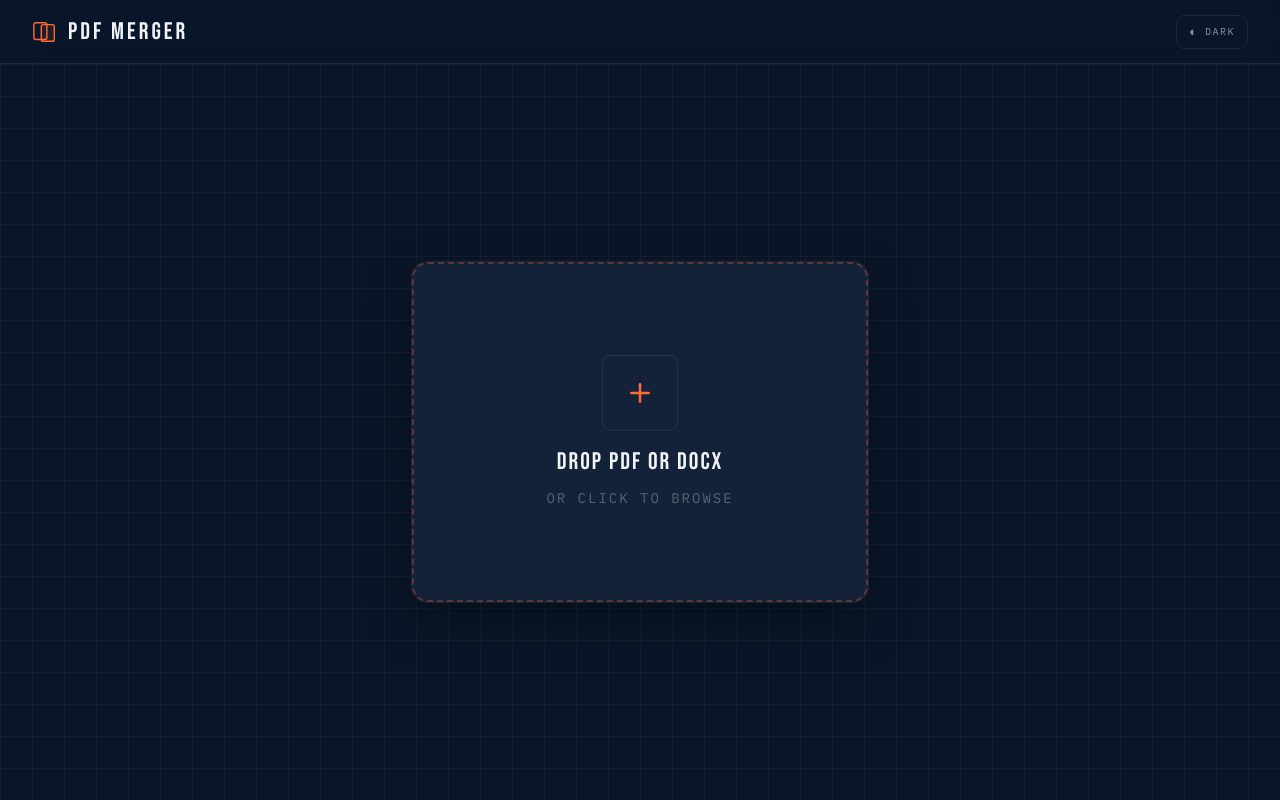
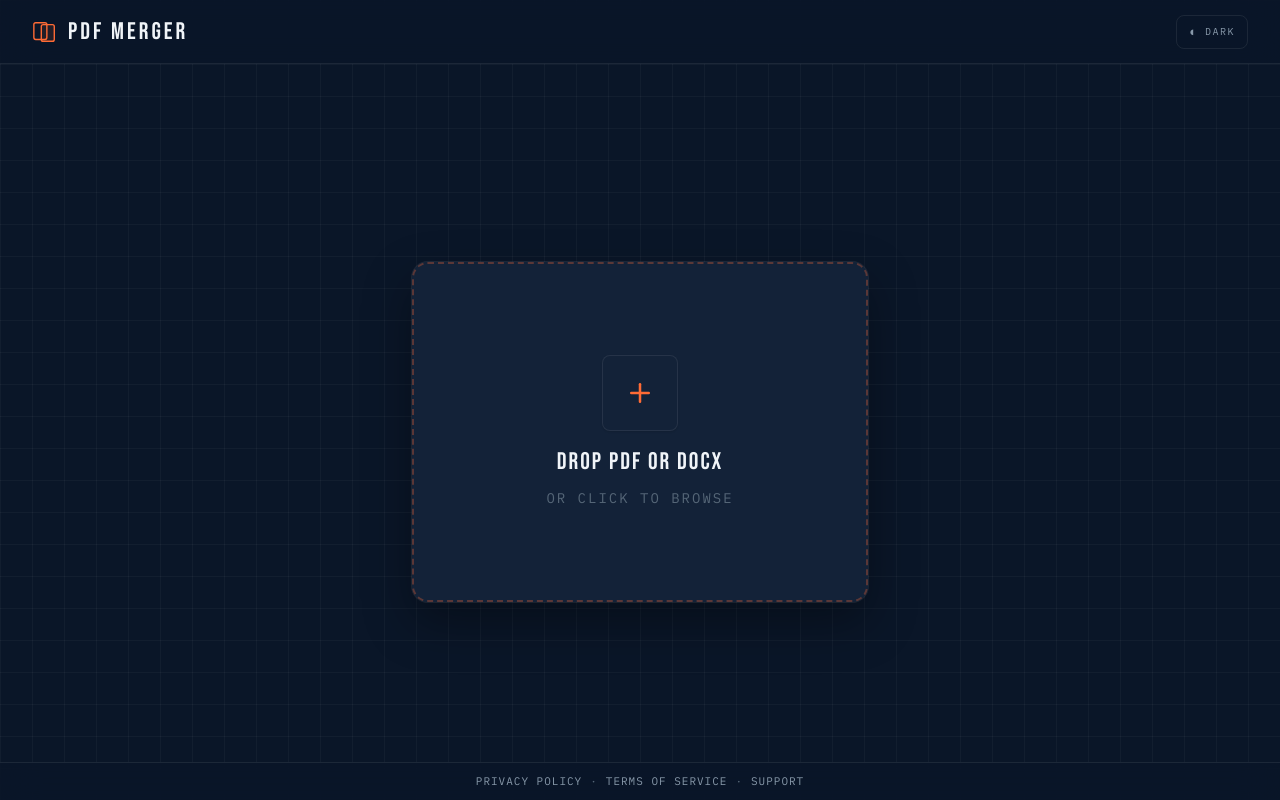
Before and after one commit to pragyavaishanav/pdfmerger-react, a Next.js app: page / in a window 1280 px wide. Built offline with nearby package versions, Linux system fonts and the light colour scheme.

Commit message:
privacy policy links added

```diff
--- a/app/components/header.tsx
+++ b/app/components/header.tsx
@@ -44,7 +44,6 @@ export function Header() {
             <DopeofficeLogo />
           </div>
           <span className="logo-text">
-            {/* DOPE<em>OFFICE</em>  */}
             PDF MERGER
           </span>
         </div>
--- a/app/globals.css
+++ b/app/globals.css
@@ -1086,6 +1086,42 @@ body.empty-state .merge-zone {
   display: block;
 }
 
+/* App Footer */
+.app-footer {
+  position: fixed;
+  bottom: 0;
+  left: 0;
+  right: 0;
+  z-index: 50;
+  display: flex;
+  align-items: center;
+  justify-content: center;
+  gap: 8px;
+  padding: 10px 24px;
+  background: var(--header-bg);
+  backdrop-filter: blur(20px);
+  -webkit-backdrop-filter: blur(20px);
+  border-top: 1px solid var(--border);
+  font-family: var(--font-mono);
+  font-size: 11px;
+  letter-spacing: 1px;
+  text-transform: uppercase;
+}
+
+.app-footer a {
+  color: var(--text-secondary);
+  text-decoration: none;
+  transition: color 0.2s ease;
+}
+
+.app-footer a:hover {
+  color: var(--accent);
+}
+
+.footer-dot {
+  color: var(--text-muted);
+}
+
 /* Toast */
 .toast {
   position: fixed;
--- a/app/layout.tsx
+++ b/app/layout.tsx
@@ -2,7 +2,7 @@ import type { Metadata } from "next";
 import "./globals.css";
 
 export const metadata: Metadata = {
-  title: "DopeOffice — PDF & Document Studio",
+  title: "PDF Merger — Merge & Manage PDFs",
   description: "Merge and manage PDF documents with ease",
 };
 
--- a/app/page.tsx
+++ b/app/page.tsx
@@ -1,6 +1,7 @@
 "use client";
 
 import { useEffect } from "react";
+import Link from "next/link";
 import { useAppStore } from "@/lib/store";
 import { Header } from "@/app/components/header";
 import { Sidebar } from "@/app/components/sidebar";
@@ -52,6 +53,14 @@ export default function Home() {
         <Workspace />
       </main>
 
+      <footer className="app-footer">
+        <Link href="/privacy">Privacy Policy</Link>
+        <span className="footer-dot" aria-hidden>&middot;</span>
+        <Link href="/terms">Terms of Service</Link>
+        <span className="footer-dot" aria-hidden>&middot;</span>
+        <Link href="/support">Support</Link>
+      </footer>
+
       <div
         className={`toast ${toast.show ? "show" : ""}`}
         role="status"
```
Also changed, not shown: public/logo.png (added).
